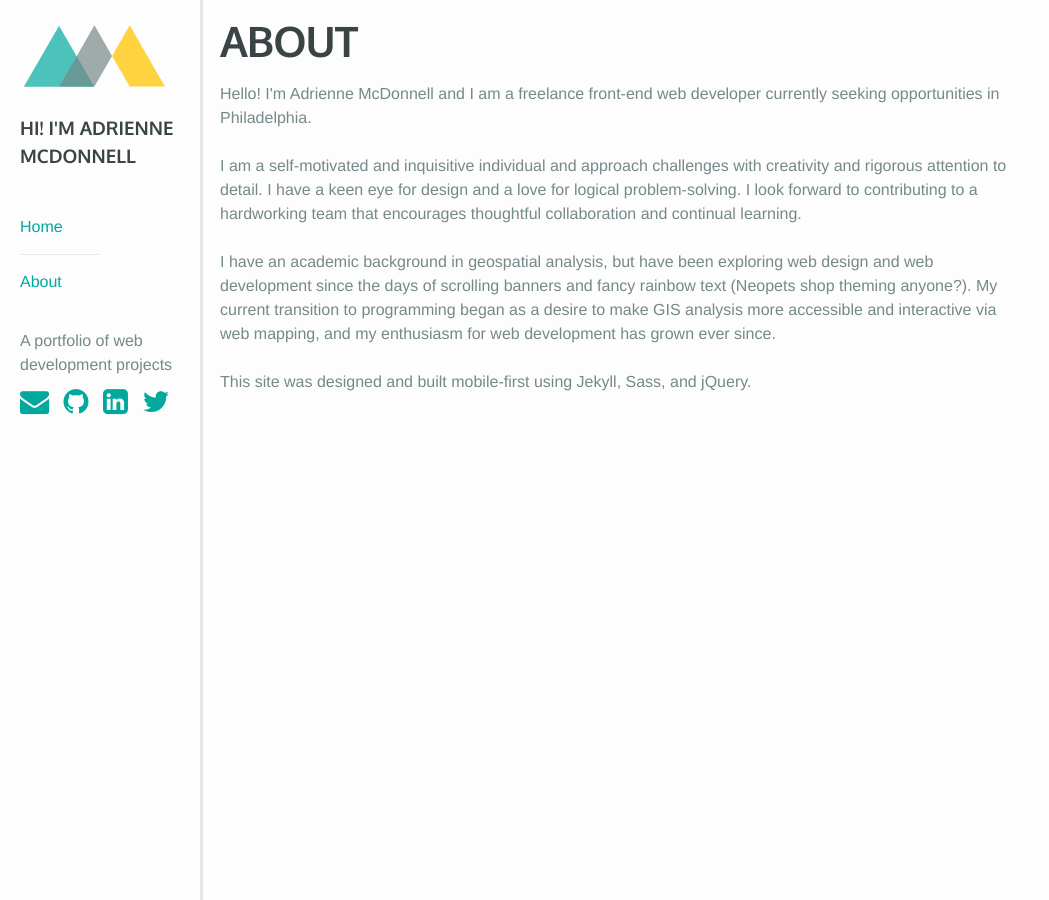
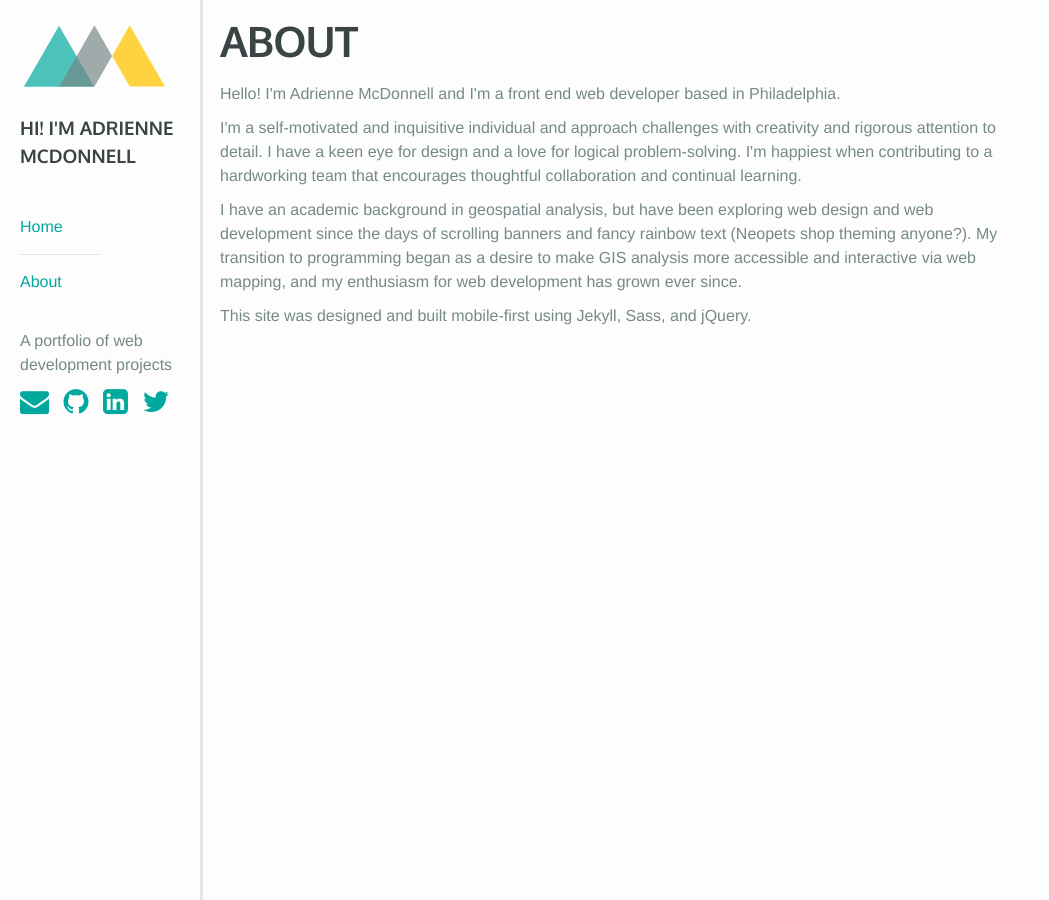
Before and after one commit to adriennemcd/portfolio, a Jekyll site: the page built from about.md, in a window 1280 px wide. Shown: the whole page, without its empty margins (0-1049 px from the left). Built offline with Jekyll 4.4.1, drawn with Linux system fonts in a browser that asks for light colours; nearby versions of some CDN libraries.

Commit message:
content edits

```diff
--- a/about.md
+++ b/about.md
@@ -5,13 +5,10 @@ permalink: /about/
 ---
 
 <div class="basicPage">
-Hello!  I'm Adrienne McDonnell and I am a freelance front-end web developer currently seeking opportunities in Philadelphia.
-<br /><br />
-I am a self-motivated and inquisitive individual and approach challenges with creativity and rigorous attention to detail. I have a keen eye for design and a love for logical problem-solving. I look forward to contributing to a hardworking team that encourages thoughtful collaboration and continual learning.
-<br /><br />
-I have an academic background in geospatial analysis, but have been exploring web design and web development since the days of scrolling banners and fancy rainbow text (Neopets shop theming anyone?).  My current transition to programming began as a desire to make GIS analysis more accessible and interactive via web mapping, and my enthusiasm for web development has grown ever since.
-<br /><br />
-This site was designed and built mobile-first using Jekyll, Sass, and jQuery.
+  <p>Hello!  I'm Adrienne McDonnell and I'm a front end web developer based in Philadelphia.</p>
+  <p>I'm a self-motivated and inquisitive individual and approach challenges with creativity and rigorous attention to detail. I have a keen eye for design and a love for logical problem-solving. I'm happiest when contributing to a hardworking team that encourages thoughtful collaboration and continual learning.</p>
+  <p>I have an academic background in geospatial analysis, but have been exploring web design and web development since the days of scrolling banners and fancy rainbow text (Neopets shop theming anyone?).  My transition to programming began as a desire to make GIS analysis more accessible and interactive via web mapping, and my enthusiasm for web development has grown ever since.</p>
+  <p>This site was designed and built mobile-first using Jekyll, Sass, and jQuery.</p>
 </div>
 
 <script src="//code.jquery.com/jquery-1.11.3.min.js"></script>
```
Also changed, not shown: _posts/2016-11-15-wedding.md (+1 -1 lines).
